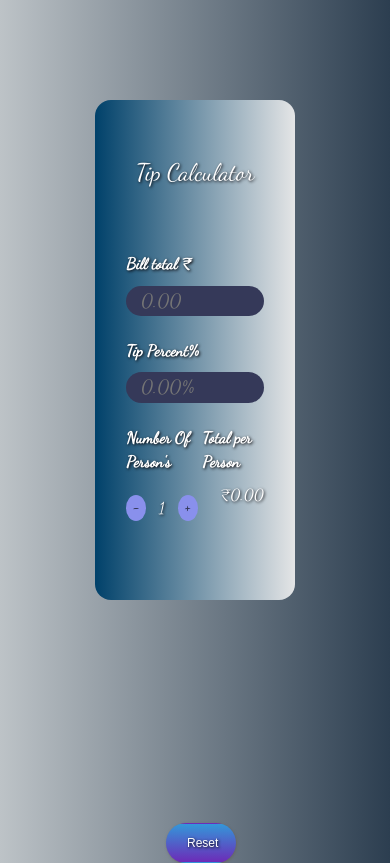
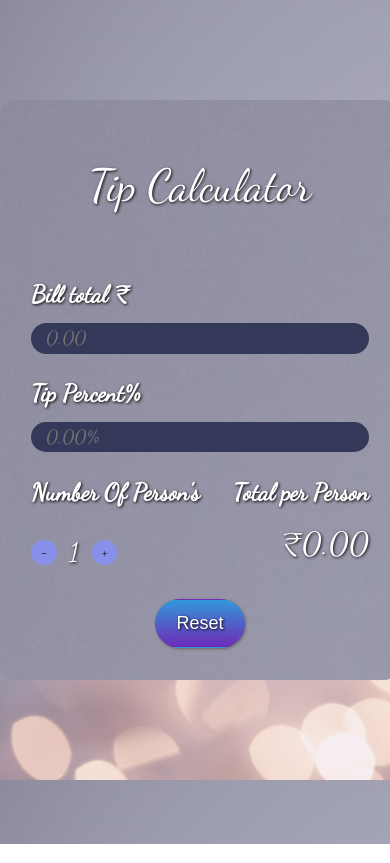
Before and after one commit to SaiCharan44/Tip-Calculator, a plain HTML site: page index.html in a window 390 px wide. Drawn offline with nearby package versions, Linux system fonts and the light colour scheme.

Commit message:
Update index.html

```diff
--- a/index.html
+++ b/index.html
@@ -13,44 +13,6 @@
 <script src="https://cdn.jsdelivr.net/npm/bootstrap@5.2.2/dist/js/bootstrap.bundle.min.js" integrity="sha384-OERcA2EqjJCMA+/3y+gxIOqMEjwtxJY7qPCqsdltbNJuaOe923+mo//f6V8Qbsw3" crossorigin="anonymous"></script>
     <link rel="stylesheet" href="styles.css" type="text/css" />
     <title>Tip Calculator</title>
-    <style>
-      @media (max-width:450px)
-      {
-          body
-          {
-            background-image: linear-gradient(to right, #bdc3c7, #2c3e50);
-          }
-          .wrapper
-          {
-            background-image: linear-gradient(to right, #00416A, #e4e5e6);
-            width: 200px;
-            height: 500px;
-          }
-          .heading
-          {
-            font-size:1.5rem;
-          }
-          .title,.total,.splitAmount{
-            font-size: 1rem;
-
-          }
-          .btn{
-            width:70px;
-            font-size: 0.75rem;
-            margin-bottom: -18px;
-
-          }
-          .button1{
-            text-align: center;
-            position:absolute;
-            bottom: -1px;
-            right:154px;
-          }
-          .buttonContainer{
-            width:20px;
-          }
-}
-    </style>
   </head>
   <body>
 
```
